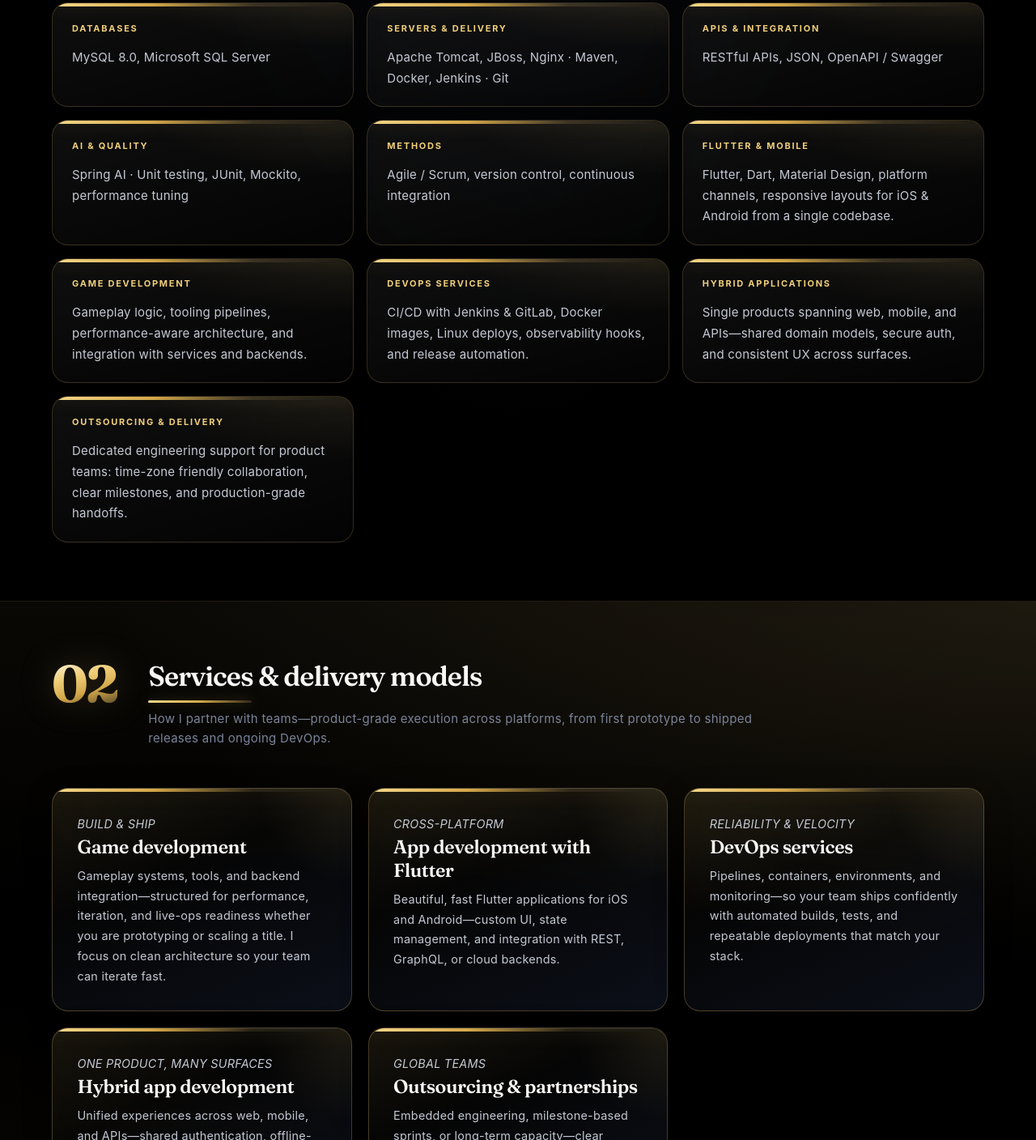
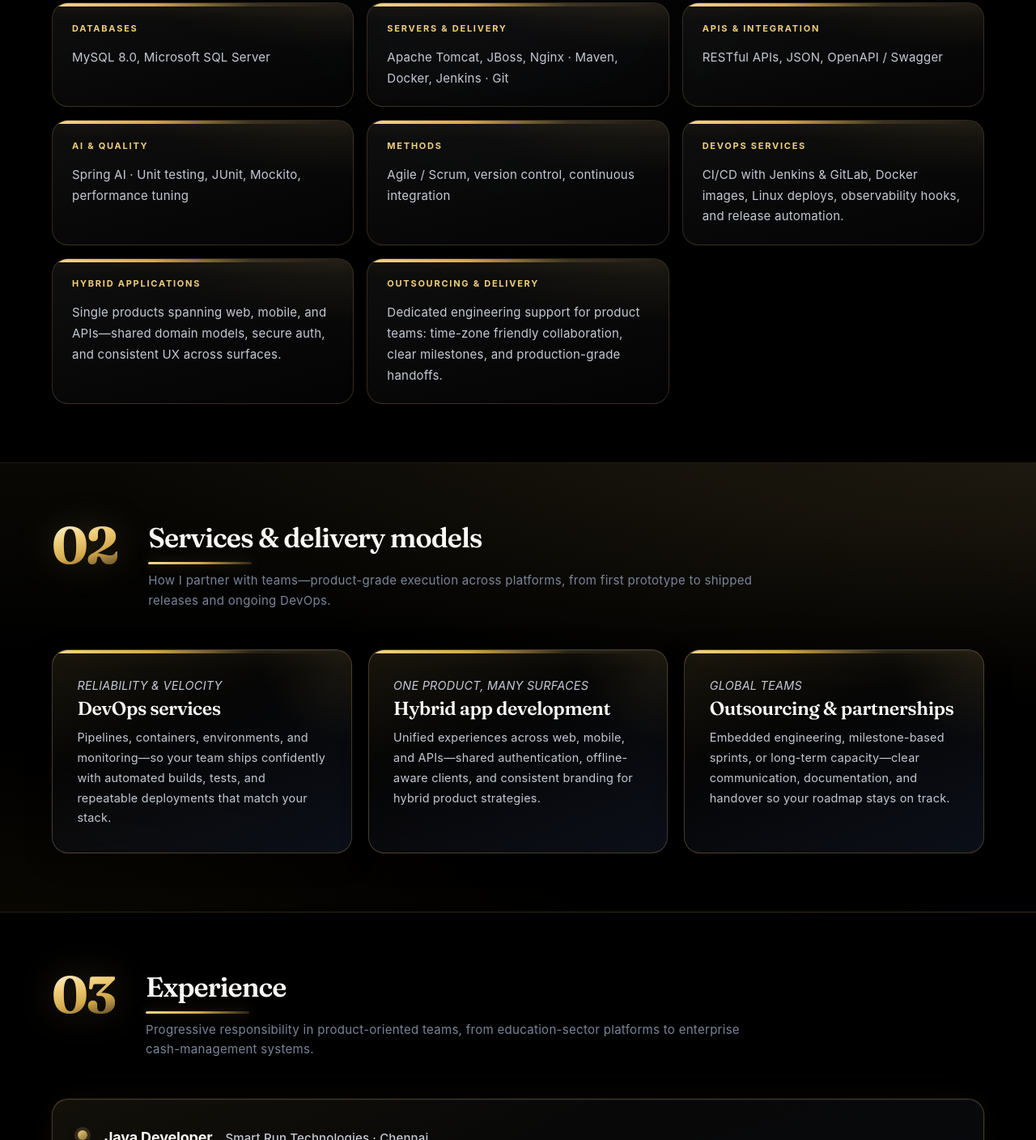
Before and after one commit to johnbrittojb9585/portfolio, a plain HTML site: page index.html in a window 1280 px wide. Shown: the part 1392-2800 px from the top of the page at 81% size. Drawn offline with Linux system fonts and the light colour scheme.

Commit message:
removed game develop related content

```diff
--- a/index.html
+++ b/index.html
@@ -3,7 +3,7 @@
 <head>
   <meta charset="UTF-8">
   <meta name="viewport" content="width=device-width, initial-scale=1.0">
-  <meta name="description" content="John Britto.A — Java Developer, Flutter &amp; hybrid apps, DevOps, game development, and outsourcing for teams worldwide.">
+  <meta name="description" content="John Britto.A — Java Developer, enterprise Spring &amp; cloud, DevOps, and outsourcing for teams worldwide.">
   <meta name="author" content="John Britto.A">
   <title>John Britto.A | Java Developer</title>
   <link rel="preconnect" href="https://fonts.googleapis.com">
@@ -1926,9 +1926,9 @@
               </h1>
             </div>
           </div>
-          <p class="hero-role"><strong>Java Developer</strong> · Spring &amp; cloud · <strong>Flutter</strong> · <strong>DevOps</strong> · hybrid &amp; games</p>
+          <p class="hero-role"><strong>Java Developer</strong> · Spring &amp; cloud · <strong>Angular</strong> · <strong>DevOps</strong> · enterprise delivery</p>
           <p class="hero-summary">
-            Enterprise Java engineer with four years shipping web and backend systems—Spring Boot, microservices, Angular, REST, and AI integrations including Spring&nbsp;AI. Equally at home leading <strong>Flutter</strong> app builds, <strong>hybrid</strong> mobile&nbsp;/ web experiences, <strong>game</strong> and interactive projects, and modern <strong>DevOps</strong> pipelines. Available for <strong>outsourcing</strong>, dedicated squads, and long-term product partnerships worldwide.
+            Enterprise Java engineer with four years shipping web and backend systems—Spring Boot, microservices, Angular, REST, and AI integrations including Spring&nbsp;AI. I deliver <strong>hybrid</strong> web and mobile-facing experiences backed by solid APIs, and modern <strong>DevOps</strong> pipelines. Available for <strong>outsourcing</strong>, dedicated squads, and long-term product partnerships worldwide.
           </p>
           <ul class="hero-stats" aria-label="Highlights">
             <li>
@@ -1987,7 +1987,7 @@
     <div class="section-head">
       <div class="section-head-main">
         <h2 id="skills-title">Technical expertise</h2>
-        <p>From enterprise Java and cloud to Flutter apps, DevOps, game tooling, hybrid delivery, and outsourced teams—built for scale and clarity.</p>
+        <p>From enterprise Java and cloud to DevOps, hybrid delivery, and outsourced teams—built for scale and clarity.</p>
       </div>
     </div>
     <div class="skill-grid reveal">
@@ -2036,14 +2036,6 @@
         <p>Agile / Scrum, version control, continuous integration</p>
       </div>
       <div class="skill-block">
-        <h3>Flutter &amp; mobile</h3>
-        <p>Flutter, Dart, Material Design, platform channels, responsive layouts for iOS &amp; Android from a single codebase.</p>
-      </div>
-      <div class="skill-block">
-        <h3>Game development</h3>
-        <p>Gameplay logic, tooling pipelines, performance-aware architecture, and integration with services and backends.</p>
-      </div>
-      <div class="skill-block">
         <h3>DevOps services</h3>
         <p>CI/CD with Jenkins &amp; GitLab, Docker images, Linux deploys, observability hooks, and release automation.</p>
       </div>
@@ -2066,16 +2058,6 @@
       </div>
     </div>
     <div class="services-grid reveal">
-      <article class="service-card">
-        <p class="service-card__tag">Build &amp; ship</p>
-        <h3>Game development</h3>
-        <p>Gameplay systems, tools, and backend integration—structured for performance, iteration, and live-ops readiness whether you are prototyping or scaling a title. I focus on clean architecture so your team can iterate fast.</p>
-      </article>
-      <article class="service-card">
-        <p class="service-card__tag">Cross-platform</p>
-        <h3>App development with Flutter</h3>
-        <p>Beautiful, fast Flutter applications for iOS and Android—custom UI, state management, and integration with REST, GraphQL, or cloud backends.</p>
-      </article>
       <article class="service-card">
         <p class="service-card__tag">Reliability &amp; velocity</p>
         <h3>DevOps services</h3>
```
